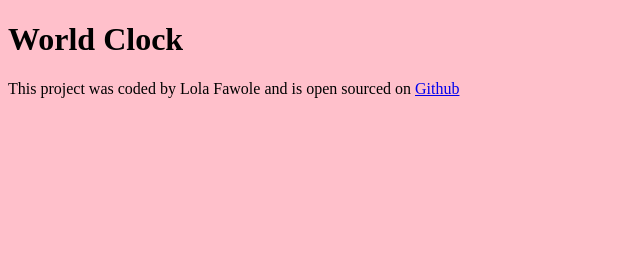
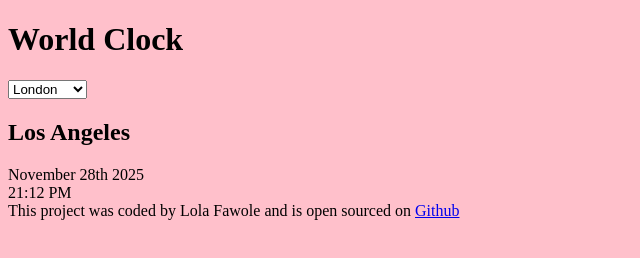
Before and after one commit to lolafawole/world-clock, a plain HTML site: page index.html in a window 1280 px wide. Shown: the whole page, without its empty margins (0-640 px from the left). Drawn offline with Linux system fonts and the light colour scheme.

Commit message:
basic html structure

```diff
--- a/index.html
+++ b/index.html
@@ -7,7 +7,19 @@
     <title>World Clock - Lola</title>
   </head>
   <body>
-    <h1>World Clock</h1>
+    <div class="container">
+      <h1>World Clock</h1>
+      <select name="" id="">
+        <option value="london">London</option>
+        <option value="newyork">New York</option>
+        <option value="lisbon">Lisbon</option>
+      </select>
+    </div>
+    <div class="city">
+      <h2>Los Angeles</h2>
+      <div class="date">November 28th 2025</div>
+      <div class="time">21:12 PM</div>
+    </div>
     <footer>
       This project was coded by Lola Fawole and is open sourced on
       <a href="https://github.com/lolafawole/world-clock" target="_blank"
```
